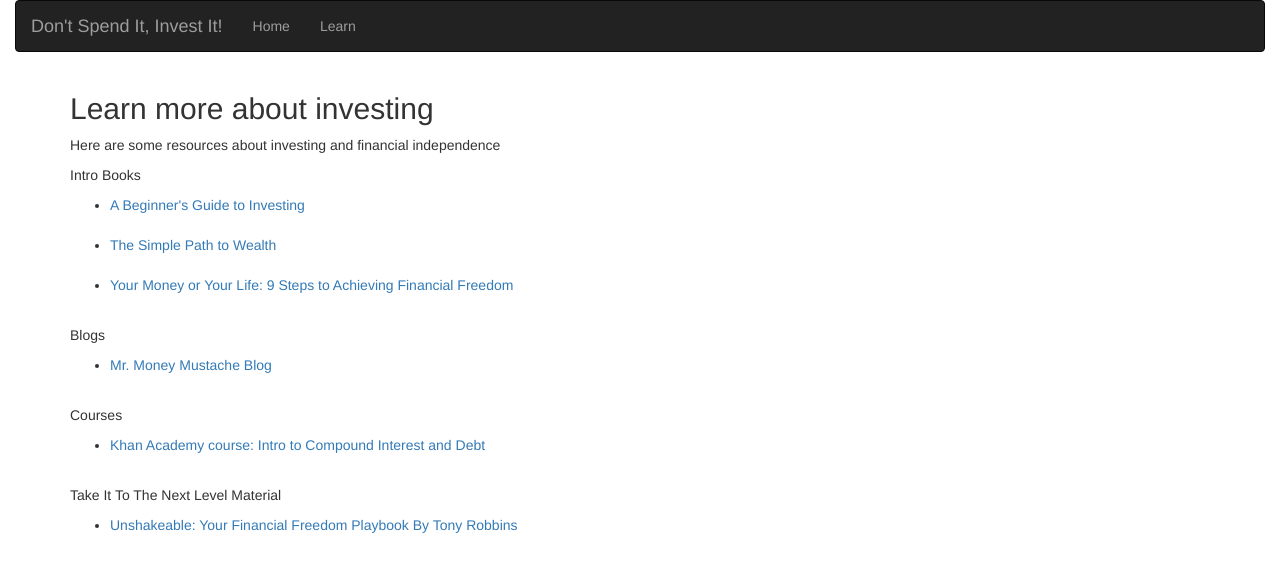
After one commit to JessicaGreben/snp, a Python web app: template app/templates/resources.html in a window 1280 px wide. The commit adds this page. Shown: the top 572 px of the page. Run offline with Jinja, Linux system fonts and the light colour scheme; the template is opened without the code that fills it, so the values that code supplies are empty; some libraries are stand-ins or nearby versions.

Commit message:
not sure where this code went. its up on the site, but wasnt in the code base so adding it now

```diff
--- a/app/templates/index.html
+++ b/app/templates/index.html
@@ -1,7 +1,8 @@
 {% extends "layout.html" %}
 {% block body %}
-    <form action="/initInvest/submit" method="post">
-        How much money are you about to spend?<br><br>
+    <form action="/initInvest/submit/" method="post">
+        <p>See how much an amount of money could be worth if it is invested.</p>
+        <p>How much money are you about to spend?</p><br>
         <input type="text" name="initInvest"><br><br>
         <input type="submit" value="Save it instead!">
     </form>
--- a/app/templates/layout.html
+++ b/app/templates/layout.html
@@ -11,10 +11,11 @@
       <div class="container-fluid">
          <nav class="navbar navbar-inverse">
              <div class="navbar-header">
-               <a class="navbar-brand" href="#">Don't Spend It, Invest It!</a>
+               <a class="navbar-brand" href="/">Don't Spend It, Invest It!</a>
              </div>
              <ul class="nav navbar-nav">
-               <li class="active"><a href="#">Home</a></li>
+               <li><a href="/">Home</a></li>
+               <li><a href="/resources/">Learn</a></li>
              </ul>
          </nav>
       </div>
--- /dev/null
+++ b/app/templates/resources.html
@@ -0,0 +1,23 @@
+{% extends "layout.html" %}
+{% block body %}
+    <h2>Learn more about investing</h2>
+    <p>Here are some resources about investing and financial independence</p>
+    <p>Intro Books</p>
+    <ul>
+       <li><a href="http://amzn.to/2ihGHkz">A Beginner's Guide to Investing</a></li><br>
+       <li><a href="http://amzn.to/2ilDT8q">The Simple Path to Wealth</a></li><br>
+       <li><a href="http://amzn.to/2iulXG5">Your Money or Your Life: 9 Steps to Achieving Financial Freedom</a></li><br>
+    </ul>
+    <p>Blogs</p>
+    <ul>
+       <li><a href="http://www.mrmoneymustache.com/">Mr. Money Mustache Blog</a></li><br>
+    </ul>
+    <p>Courses</p>
+    <ul>
+       <li><a href="https://www.khanacademy.org/economics-finance-domain/core-finance/interest-tutorial">Khan Academy course: Intro to Compound Interest and Debt</a></li><br>
+    </ul>
+    <p>Take It To The Next Level Material</p>
+    <ul>
+       <li><a href="http://amzn.to/2mkTbtQ">Unshakeable: Your Financial Freedom Playbook By Tony Robbins</a></li><br>
+    </ul>
+{% endblock %}
```
Also changed, not shown: app/server.py (+14 -13 lines).
